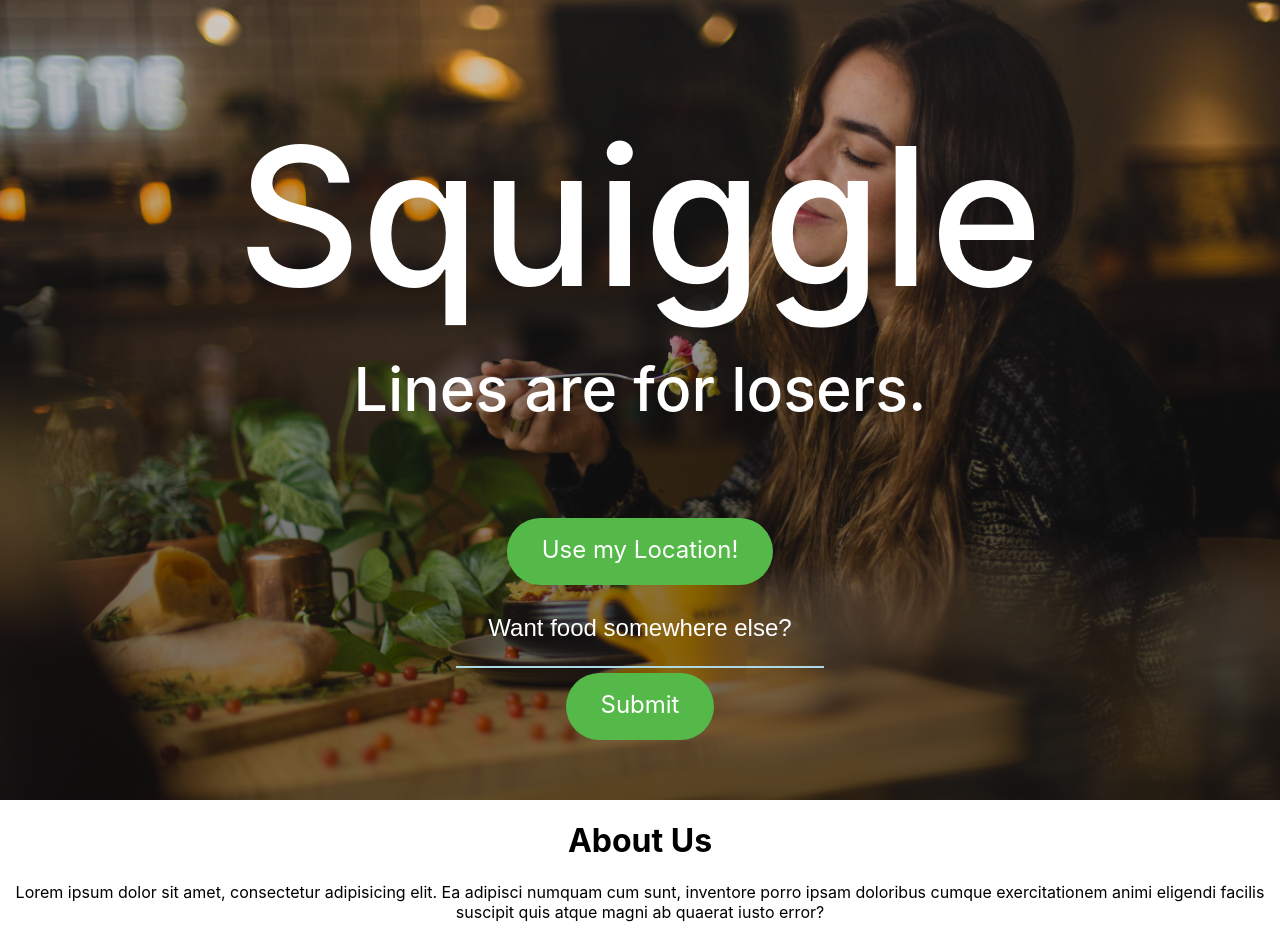
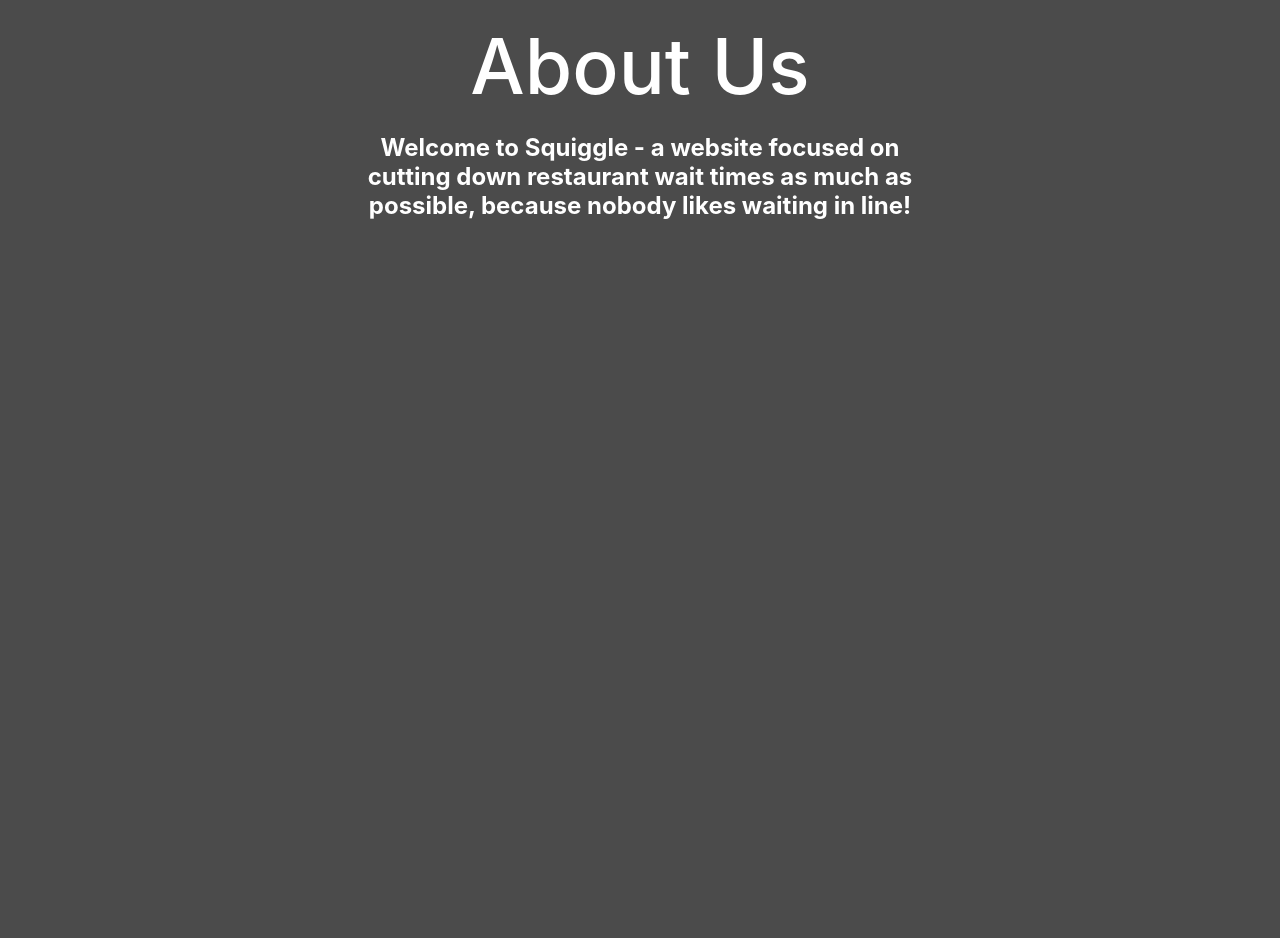
Before and after one commit to BadGuy-1863/HackGT7, a React (Create React App) app in the folder frontend/: page /about in a window 1280 px wide. After the commit the page ends 800 px from the top, so only its background shows below. Built offline with nearby package versions, Linux system fonts and the light colour scheme.

Commit message:
pretty i guess

```diff
--- a/frontend/src/App.tsx
+++ b/frontend/src/App.tsx
@@ -20,7 +20,6 @@
             <ResultContext.Provider value={[results, setResults]}>
                 <LocationContext.Provider value={[loc, setLoc]}>
                     <div className="App">
-                        <Title />
                         <Switch>
                             <Route path="/terms">
                                 <Terms />
@@ -29,6 +28,7 @@
                                 <About />
                             </Route>
                             <Route path="/">
+                                <Title />
                                 <MapBox />
                                 <AppFooter />
                             </Route>
--- /dev/null
+++ b/frontend/src/components/About.scss
@@ -0,0 +1,30 @@
+body {
+    background-color: rgb(75, 75, 75);
+}
+
+p {
+    margin: 0 auto;
+    color: white;
+    width: 600px;
+    font-size: 24px;
+    font-weight: bold;
+}
+h1 {
+    color: white;
+    font-weight: 500;
+    font-size: 6vw;
+    margin-top: 20px;
+    margin-bottom: 20px;
+}
+
+.about {
+    display: flex;
+    flex-direction: column;
+    align-content: center;
+}
+
+.terms {
+    display: flex;
+    flex-direction: column;
+    align-content: center;
+}
--- a/frontend/src/components/About.tsx
+++ b/frontend/src/components/About.tsx
@@ -1,14 +1,16 @@
 import React from "react";
+import {Link} from "react-router-dom";
+import "./About.scss"
 
 export const About = () => {
     return (
-        <div>
-            <h1> About Us</h1>
+        <div className="about">
+            <Link to="/" style={{textDecoration:'none', color:"black"}}>
+                <h1> About Us</h1>
+            </Link>
             <p>
-                Lorem ipsum dolor sit amet, consectetur adipisicing elit. Ea
-                adipisci numquam cum sunt, inventore porro ipsam doloribus
-                cumque exercitationem animi eligendi facilis suscipit quis atque
-                magni ab quaerat iusto error?
+                Welcome to Squiggle - a website focused on cutting down restaurant wait
+                times as much as possible, because nobody likes waiting in line!
             </p>
         </div>
     );
--- a/frontend/src/components/AppFooter.scss
+++ b/frontend/src/components/AppFooter.scss
@@ -1,8 +1,13 @@
 .footer {
     background: #1d1d1d;
-    padding: 40px;
-    margin-top: 40px;
+    padding: 20px;
+    margin-top: 30px;
+    display: flex;
+    flex-direction: column;
 
+    div {
+        margin: 10px;
+    }
     a {
         text-decoration: none;
         color: #efefef;
--- a/frontend/src/components/AppFooter.tsx
+++ b/frontend/src/components/AppFooter.tsx
@@ -6,14 +6,13 @@
 const AppFooter = () => {
     return (
         <div className="footer">
-            <div className="Links">
-                {/* <a href="a">About</a> */}
+            <div>
                 <Link to="/about">About</Link>
-                <br />
-                {/* <a href="tc">Terms &amp; Conditions</a> */}
+            </div>
+            <div>
                 <Link to="/terms">Terms &amp; Conditions</Link>
             </div>
-            <div className="powered-by">
+            <div className='powered-by'>
                 Powered by
                 <img src={ncr} alt="ncr logo" />
             </div>
--- a/frontend/src/components/Terms.tsx
+++ b/frontend/src/components/Terms.tsx
@@ -1,12 +1,16 @@
 import React from "react";
+import {Link} from "react-router-dom";
+import "./About.scss"
 
 export const Terms = () => {
     return (
         <div className="terms">
-            Lorem ipsum dolor sit amet consectetur adipisicing elit. Cumque
-            fugit amet illum aspernatur quisquam necessitatibus placeat
-            explicabo totam eius! Corporis deserunt delectus libero rerum nihil
-            fugiat quas aspernatur totam dolores?
+            <Link to="/" style={{textDecoration:'none', color:"black"}}>
+                <h1>Terms & Conditions</h1>
+            </Link>
+            <p>
+                This is our website. Do not use it for nefarious purposes. Please.
+            </p>
         </div>
     );
 };
--- a/frontend/src/components/Title.tsx
+++ b/frontend/src/components/Title.tsx
@@ -21,7 +21,7 @@
         <div className="title-box">
             <div className="title">
                 <h1>Squiggle</h1>
-                <h2>Lines are for losers.</h2>
+                <h2>Because lines are for losers.</h2>
             </div>
             <div className="search-box">
                 {/* <br /> */}
```
Also changed, not shown: frontend/src/components/Profile.scss (added, +19 -0 lines), frontend/src/components/Profile.tsx (added, +26 -0 lines), 1 other file (tests, documents, lock files or other folders).
